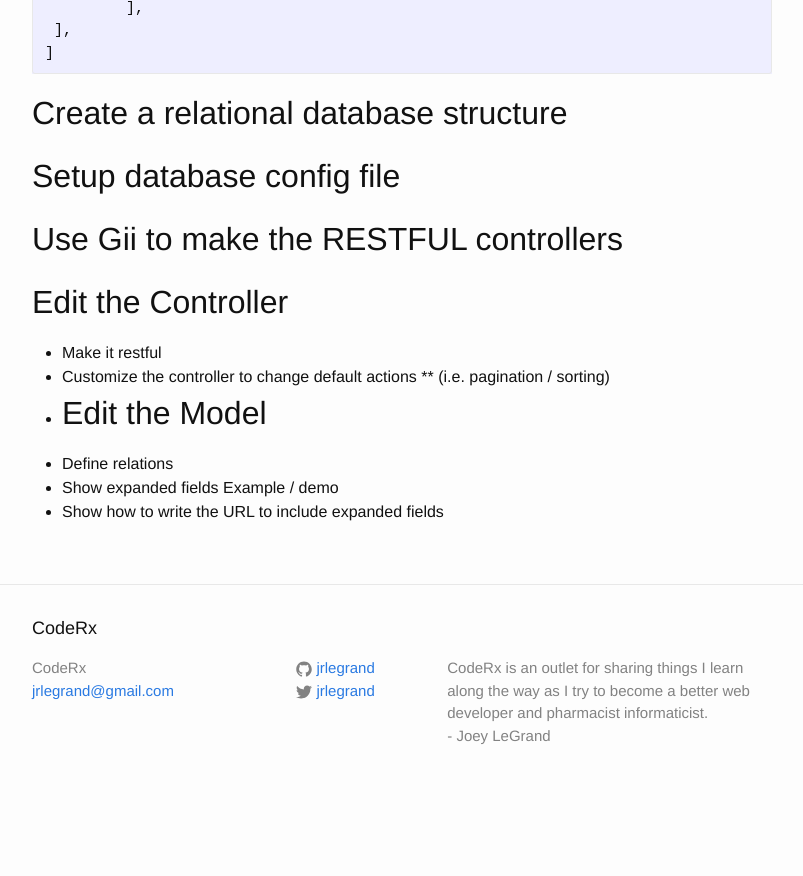
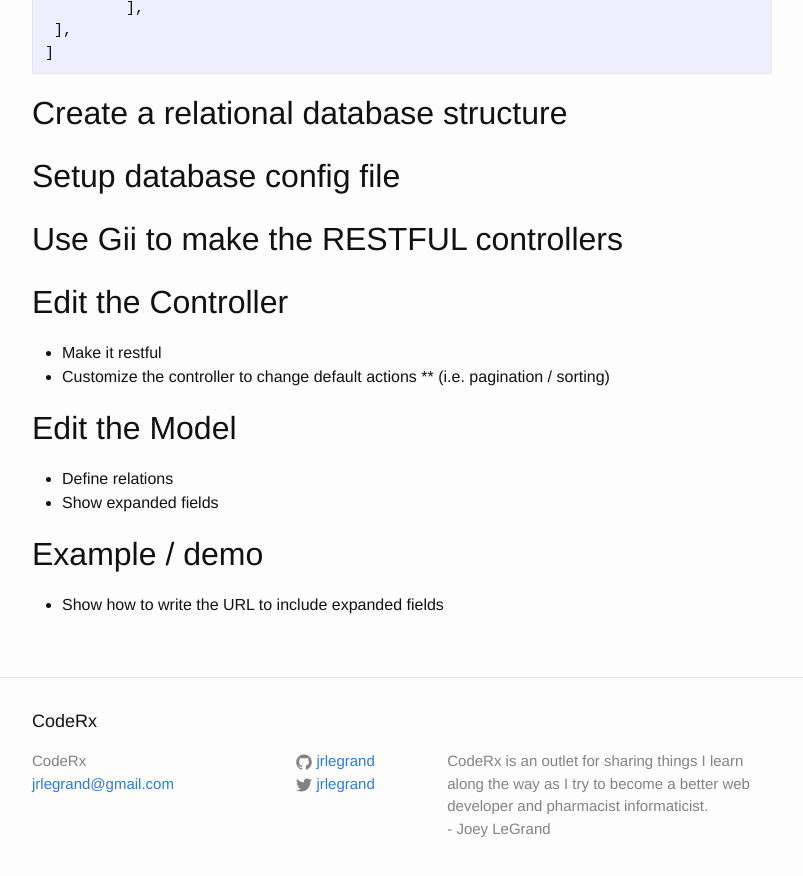
Before and after one commit to jrlegrand/jrlegrand.github.io, a Jekyll site: the page built from _posts/2016-02-15-restful-api-yii.markdown, in a window 1280 px wide and 900 px high, scrolled down 1335 px. Shown: the top 876 px of the window, without its empty margins (238-1041 px from the left). Built offline with Jekyll 4.4.1, drawn with Linux system fonts in a browser that asks for light colours; before the commit the page ends 2142 px from its top, so only the background shows below that.

```diff
--- a/_posts/2016-02-15-restful-api-yii.markdown
+++ b/_posts/2016-02-15-restful-api-yii.markdown
@@ -53,14 +53,21 @@ By default, Yii shows ugly URLs.  We need to make them prettier by opening up `/
 	]
 
 ## Create a relational database structure
+
 ## Setup database config file
+
 ## Use Gii to make the RESTFUL controllers
+
 ## Edit the Controller
+
 * Make it restful
 * Customize the controller to change default actions
 ** (i.e. pagination / sorting)
-* ## Edit the Model
+
+## Edit the Model
+
 * Define relations
 * Show expanded fields
-Example / demo
+
+## Example / demo
 * Show how to write the URL to include expanded fields
```
